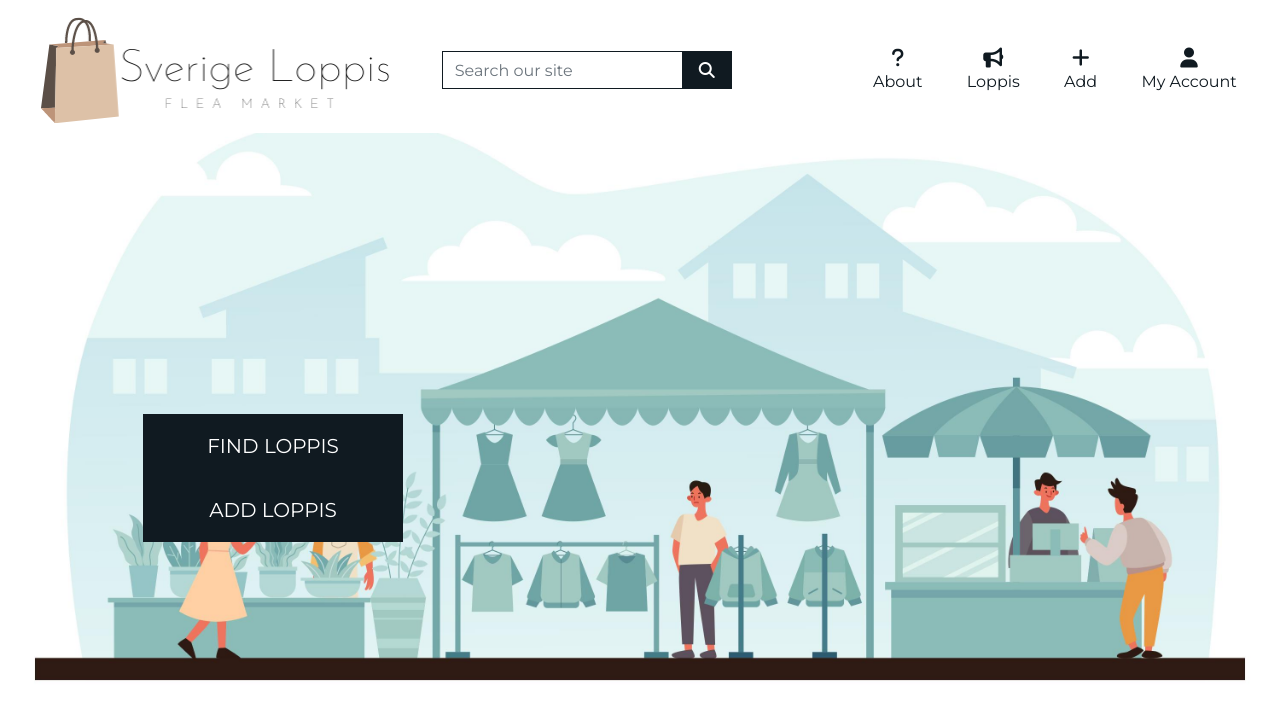
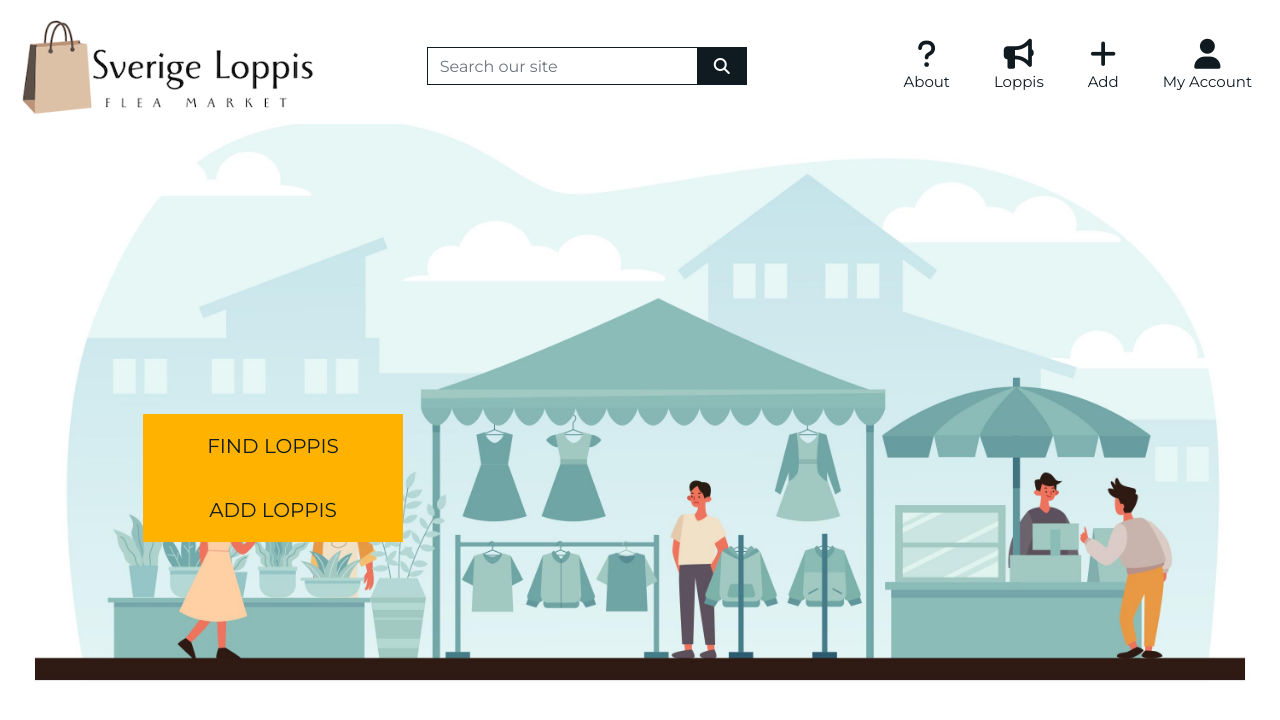
Before and after one commit to MerveKucukzoroglu/sverige-loppis, a Django app: page / in a window 1280 px wide. Shown: the top 720 px of the page. Run offline with Django 3.2, Linux system fonts and the light colour scheme; some libraries are stand-ins or nearby versions.

Commit message:
Change icon sizes and colours

```diff
--- a/static/css/base.css
+++ b/static/css/base.css
@@ -8,6 +8,7 @@ body {
     height: calc(100vh - 164px);
     color: #101A21;
     font-family: 'Montserrat', sans-serif;
+    font-size: 15px;
 }
 
 
@@ -21,19 +22,44 @@ body {
 }
 
 .logo-img {
-    width:99%;
-    height: auto;
+    width: auto;
+    height: 100px;
 }
 
-.loppis-now-button {
-    background: #101A21;
-    color: white;
-    min-width: 260px;
+.header-row {
+    margin: 0;
+    padding-right: 0;
+    padding-left: 0;
+}
+
+.fa-icon {
+    color:#101A21;
+    font-size: 30px;
+}
+
+.text-dark {
+    color:#101A21;
 }
 
 .btn-dark {
     background:#101A21;
     color: white;
+}
+
+.text-dark {
+    color:#101A21 !important;
+}
+
+.border-dark {
+    border: 1px solid #101A21 !important;
+}
+
+/* Home Page */
+
+.loppis-now-button {
+    background: #FFB300;
+    color:#101A21;
+    min-width: 260px;
 }
 
 .loppis-now-button:hover,
@@ -46,13 +72,7 @@ body {
     color: white;
 }
 
-.text-dark {
-    color:#101A21 !important;
-}
 
-.border-dark {
-    border: 1px solid #101A21 !important;
-}
 
 /* -------------------------------- Media Queries */
 
--- a/templates/base.html
+++ b/templates/base.html
@@ -37,13 +37,13 @@
   <body>
     <header class="container-fluid fixed-top">
       <div id="topnav" class="row bg-white pt-lg-2 d-none d-lg-flex">
-        <div class="col-4 my-auto py-1 py-lg-0 text-center text-lg-left">
+        <div class="col-4 my-auto py-1 py-lg-0 text-center text-lg-left header-row">
           <a href="{% url 'home' %}" class="nav-link main-logo-link">
             {% load static %}
             <img src="{% static '../media/logo.png' %}" alt="Logo" class="logo-img">
           </a>
         </div>
-        <div class="col-3 my-auto py-1 py-lg-0">
+        <div class="col-3 my-auto py-1 py-lg-0 header-row">
           <form method="GET" action="">
             <div class="input-group w-100">
                 <input class="form-control border border-dark rounded-0" type="text" name="q" placeholder="Search our site">
@@ -57,12 +57,12 @@
             </div>
         </form>
         </div>
-        <div class="col-5 my-auto py-1 py-lg-0">
+        <div class="col-5 my-auto py-1 py-lg-0 header-row">
           <ul class="list-inline list-unstyled text-center text-lg-right my-0">
             <li class="list-inline-item">
               <a href="" class="text-dark nav-link">
                 <div class="text-center">
-                  <div><i class="fas fa-question fa-lg"></i></i></div>
+                  <div><i class="fas fa-question fa-icon"></i></i></div>
                   <p class="my-0">About</p>
               </div>
               </a>
@@ -70,7 +70,7 @@
             <li class="list-inline-item">
               <a href="" class="text-dark nav-link">
                 <div class="text-center">
-                  <div><i class="fas fa-bullhorn fa-lg"></i></div>
+                  <div><i class="fas fa-bullhorn fa-icon"></i></div>
                   <p class="my-0">Loppis</p>
               </div>
               </a>
@@ -78,7 +78,7 @@
             <li class="list-inline-item">
               <a href="" class="text-dark nav-link">
                 <div class="text-center">
-                  <div><i class="fas fa-plus fa-lg"></i></div>
+                  <div><i class="fas fa-plus fa-icon"></i></div>
                   <p class="my-0">Add</p>
               </div>
               </a>
@@ -86,7 +86,7 @@
             <li class="list-inline-item dropdown">
               <a class="text-dark nav-link" href="#" id="user-options" data-toggle="dropdown" aria-haspopup="true" aria-expanded="false">
                 <div class="text-center">
-                    <div><i class="fas fa-user fa-lg"></i></div>
+                    <div><i class="fas fa-user fa-icon"></i></div>
                     <p class="my-0">My Account</p>
                 </div>
             </a>
```
Also changed, not shown: media/logo.png.
